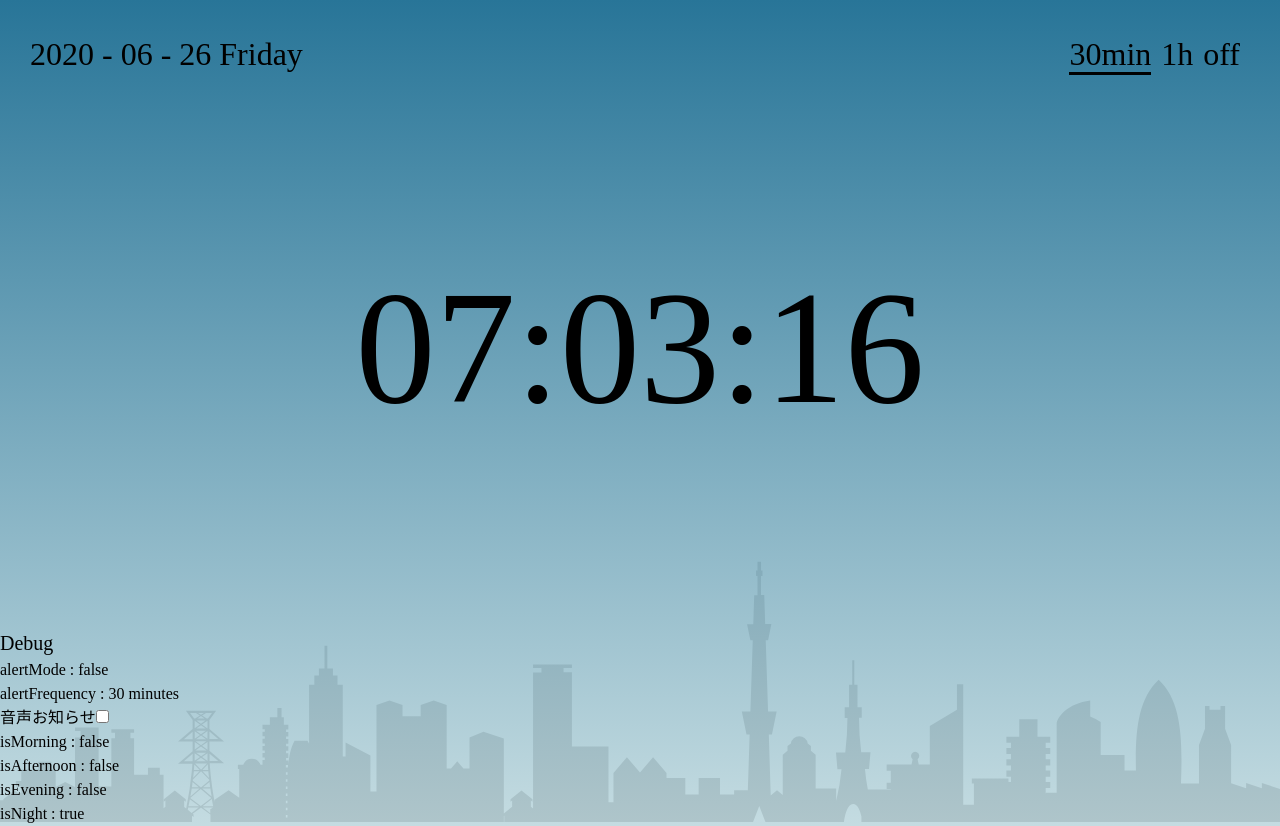
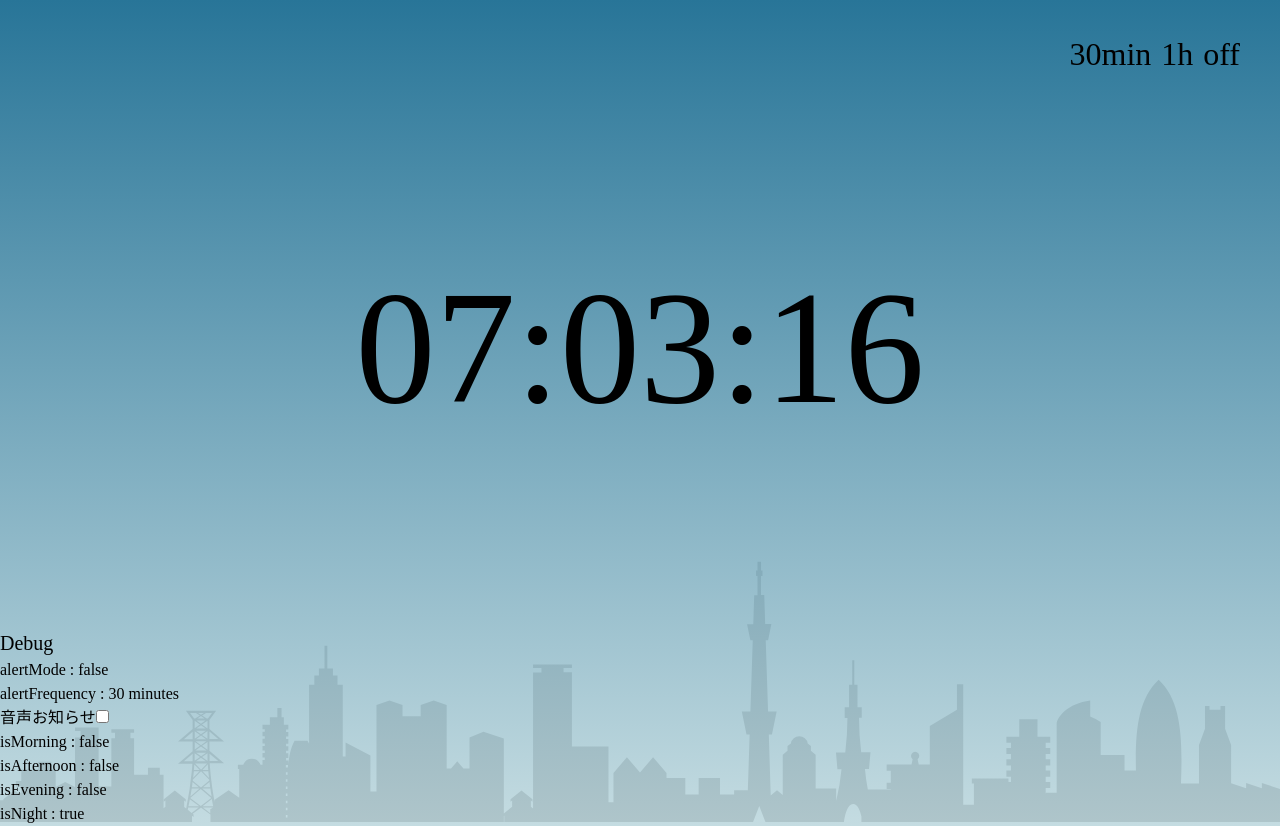
Before and after one commit to chatbox-inc/cb_joho, a Nuxt app: page / in a window 1280 px wide. Built offline with nearby package versions, Linux system fonts and the light colour scheme; a web font is replaced by a local one.

Commit message:
ヘッダを分けた

```diff
--- a/components/common/TheHeader.vue
+++ /dev/null
@@ -1,20 +0,0 @@
-<template>
-  <header class="w-full fixed  bg-gray-800 top-0 p-4 ">
-    <nav class="flex justify-center w-full container mx-auto flex-wrap z-10">
-      <div class="flex items-center">
-        <img
-          src="@/assets/images/header/alarm-white-24dp.svg"
-          class="w-10"
-          alt="時計"
-        />
-        <h1 class="text-2xl ml-2 text-white">chatbox時報</h1>
-      </div>
-    </nav>
-  </header>
-</template>
-
-<script>
-export default {}
-</script>
-
-<style lang="scss" scoped></style>
--- /dev/null
+++ b/components/common/TheHeaderPc.vue
@@ -0,0 +1,63 @@
+<template>
+  <div>
+    <div class="header">
+      <div class="text-huge-0">
+        <p class="p-date">{{ getDate }}</p>
+      </div>
+      <div class="p-timer">
+        <input
+          id="select30"
+          v-model="alertFrequency"
+          type="radio"
+          name="time"
+          value="30"
+        />
+        <label for="select30">30min</label>
+        <input
+          id="select60"
+          v-model="alertFrequency"
+          type="radio"
+          name="time"
+          value="60"
+        />
+        <label for="select60">1h</label>
+        <input
+          id="select00"
+          v-model="alertFrequency"
+          type="radio"
+          name="time"
+          value="00"
+        />
+        <label for="select00">off</label>
+      </div>
+    </div>
+  </div>
+</template>
+
+<script>
+export default {}
+</script>
+
+<style lang="scss" scoped>
+.header {
+  display: flex;
+  margin: 30px;
+}
+.p-date {
+  margin: 0 0 0 auto;
+}
+.p-timer {
+  margin-left: auto;
+  font-size: 32px;
+  input {
+    display: none;
+  }
+  label {
+    margin-right: 10px;
+  }
+  input[type='radio']:checked + label {
+    border-bottom: solid;
+    text-decoration-color: #303133;
+  }
+}
+</style>
--- a/pages/index.vue
+++ b/pages/index.vue
@@ -9,37 +9,38 @@
       night: isNight
     }"
   >
-    <div class="header">
-      <div class="text-huge-0">
-        <p class="p-date">{{ getDate }}</p>
-      </div>
-      <div class="p-timer">
-        <input
-          id="select30"
-          v-model="alertFrequency"
-          type="radio"
-          name="time"
-          value="30"
-        />
-        <label for="select30">30min</label>
-        <input
-          id="select60"
-          v-model="alertFrequency"
-          type="radio"
-          name="time"
-          value="60"
-        />
-        <label for="select60">1h</label>
-        <input
-          id="select00"
-          v-model="alertFrequency"
-          type="radio"
-          name="time"
-          value="00"
-        />
-        <label for="select00">off</label>
-      </div>
-    </div>
+    <header-pc />
+    <!--    <div class="header">-->
+    <!--      <div class="text-huge-0">-->
+    <!--        <p class="p-date">{{ getDate }}</p>-->
+    <!--      </div>-->
+    <!--      <div class="p-timer">-->
+    <!--        <input-->
+    <!--          id="select30"-->
+    <!--          v-model="alertFrequency"-->
+    <!--          type="radio"-->
+    <!--          name="time"-->
+    <!--          value="30"-->
+    <!--        />-->
+    <!--        <label for="select30">30min</label>-->
+    <!--        <input-->
+    <!--          id="select60"-->
+    <!--          v-model="alertFrequency"-->
+    <!--          type="radio"-->
+    <!--          name="time"-->
+    <!--          value="60"-->
+    <!--        />-->
+    <!--        <label for="select60">1h</label>-->
+    <!--        <input-->
+    <!--          id="select00"-->
+    <!--          v-model="alertFrequency"-->
+    <!--          type="radio"-->
+    <!--          name="time"-->
+    <!--          value="00"-->
+    <!--        />-->
+    <!--        <label for="select00">off</label>-->
+    <!--      </div>-->
+    <!--    </div>-->
     <div class="p-time">
       <time class="text-huge-2">
         {{ currenTime }}
@@ -65,9 +66,12 @@
 </template>
 
 <script>
+import HeaderPc from '../components/common/TheHeaderPc.vue'
 import sound from '@/assets/sound/polly.mp3'
 export default {
-  components: {},
+  components: {
+    HeaderPc
+  },
   data() {
     return {
       currenTime: null,
@@ -173,32 +177,33 @@ export default {
 .text-shadow {
   text-shadow: 0 2px 4px rgba(0, 0, 0, 0.5);
 }
-.header {
-  display: flex;
-  margin: 30px;
-}
-.p-date {
-  margin: 0 0 0 auto;
-}
-.p-timer {
-  margin-left: auto;
-  font-size: 32px;
-  input {
-    display: none;
-  }
-  label {
-    margin-right: 10px;
-  }
-  input[type='radio']:checked + label {
-    border-bottom: solid;
-    text-decoration-color: #303133;
-  }
-}
+/*.header {*/
+/*  display: flex;*/
+/*  margin: 30px;*/
+/*}*/
+/*.p-date {*/
+/*  margin: 0 0 0 auto;*/
+/*}*/
+/*.p-timer {*/
+/*  margin-left: auto;*/
+/*  font-size: 32px;*/
+/*  input {*/
+/*    display: none;*/
+/*  }*/
+/*  label {*/
+/*    margin-right: 10px;*/
+/*  }*/
+/*  input[type='radio']:checked + label {*/
+/*    border-bottom: solid;*/
+/*    text-decoration-color: #303133;*/
+/*  }*/
+/*}*/
 .p-time {
   display: flex;
   justify-content: center;
   align-items: center;
   height: 60vh;
+  font-size: 10vw;
 }
 .footer {
   position: absolute;
```
